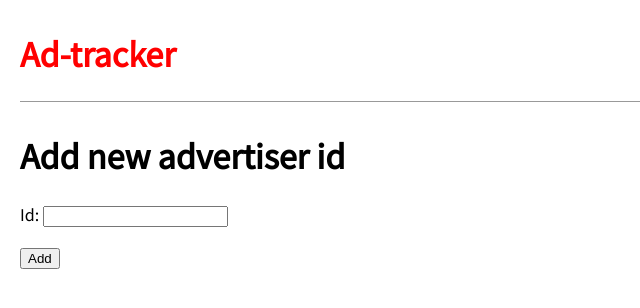
After one commit to ykskks/ad-tracker, a Django app: page /new/ in a window 1280 px wide. The commit adds this page. Shown: the top 308 px of the page, without its empty margins (0-640 px from the left). Run offline with Django 3.2, Linux system fonts and the light colour scheme.

Commit message:
add add_new_id functionality

```diff
--- a/templates/home.html
+++ b/templates/home.html
@@ -1,6 +1,9 @@
 {% extends 'base.html' %}
 
 {% block content %}
+
+<a href="{% url 'new' %}">Add new advertiser id</a>
+
 {% for ad in object_list %}
 <div class="ad-entry">
     <h2><a href="">{{ ad.id }}</a></h2>
--- /dev/null
+++ b/templates/new.html
@@ -0,0 +1,9 @@
+{% extends 'base.html' %}
+
+{% block content %}
+<h1>Add new advertiser id</h1>
+<form action="" method="post">{% csrf_token %}
+    {{ form.as_p}}
+    <input type="submit" value="Add">
+</form>
+{% endblock content %}
--- a/tracker/models.py
+++ b/tracker/models.py
@@ -1,4 +1,5 @@
 from django.db import models
+from django.urls import reverse
 
 
 # Create your models here.
@@ -7,6 +8,9 @@ class Advertiser(models.Model):
 
     def __str__(self):
         return self.id
+
+    def get_absolute_url(self):
+        return reverse('home')
 
 
 class Ad(models.Model):
--- a/tracker/urls.py
+++ b/tracker/urls.py
@@ -1,7 +1,8 @@
 from django.urls import path
 
-from .views import AdListView
+from .views import AdListView, AddNewView
 
 urlpatterns = [
-    path('', AdListView.as_view(), name='home')
+    path('', AdListView.as_view(), name='home'),
+    path('new/', AddNewView.as_view(), name='new')
 ]
--- a/tracker/views.py
+++ b/tracker/views.py
@@ -1,7 +1,14 @@
 from django.views.generic import ListView
+from django.views.generic.edit import CreateView
 
-from .models import Ad
+from .models import Ad, Advertiser
 
 class AdListView(ListView):
     model = Ad
     template_name = 'home.html'
+
+
+class AddNewView(CreateView):
+    model = Advertiser
+    template_name = 'new.html'
+    fields = '__all__'
```
